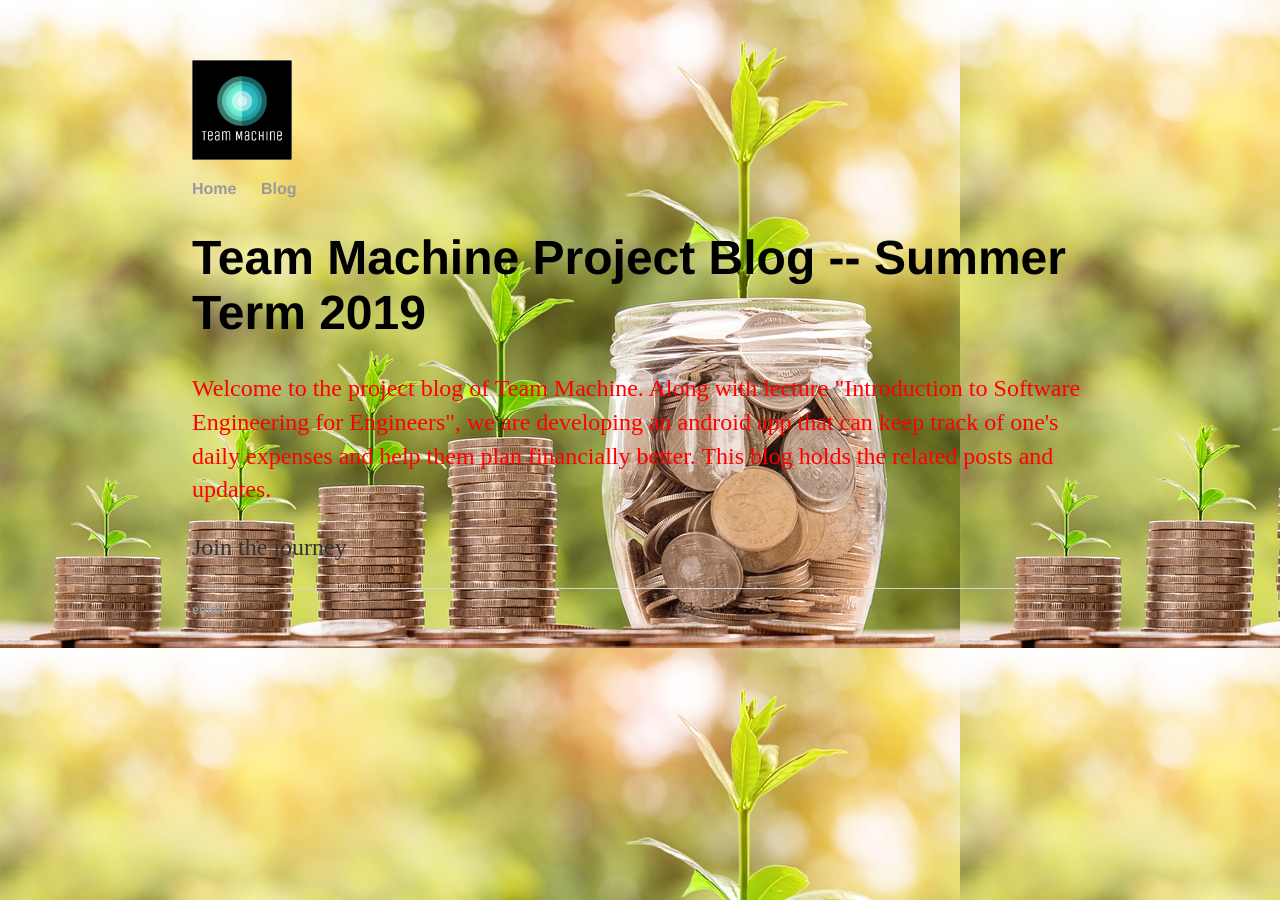
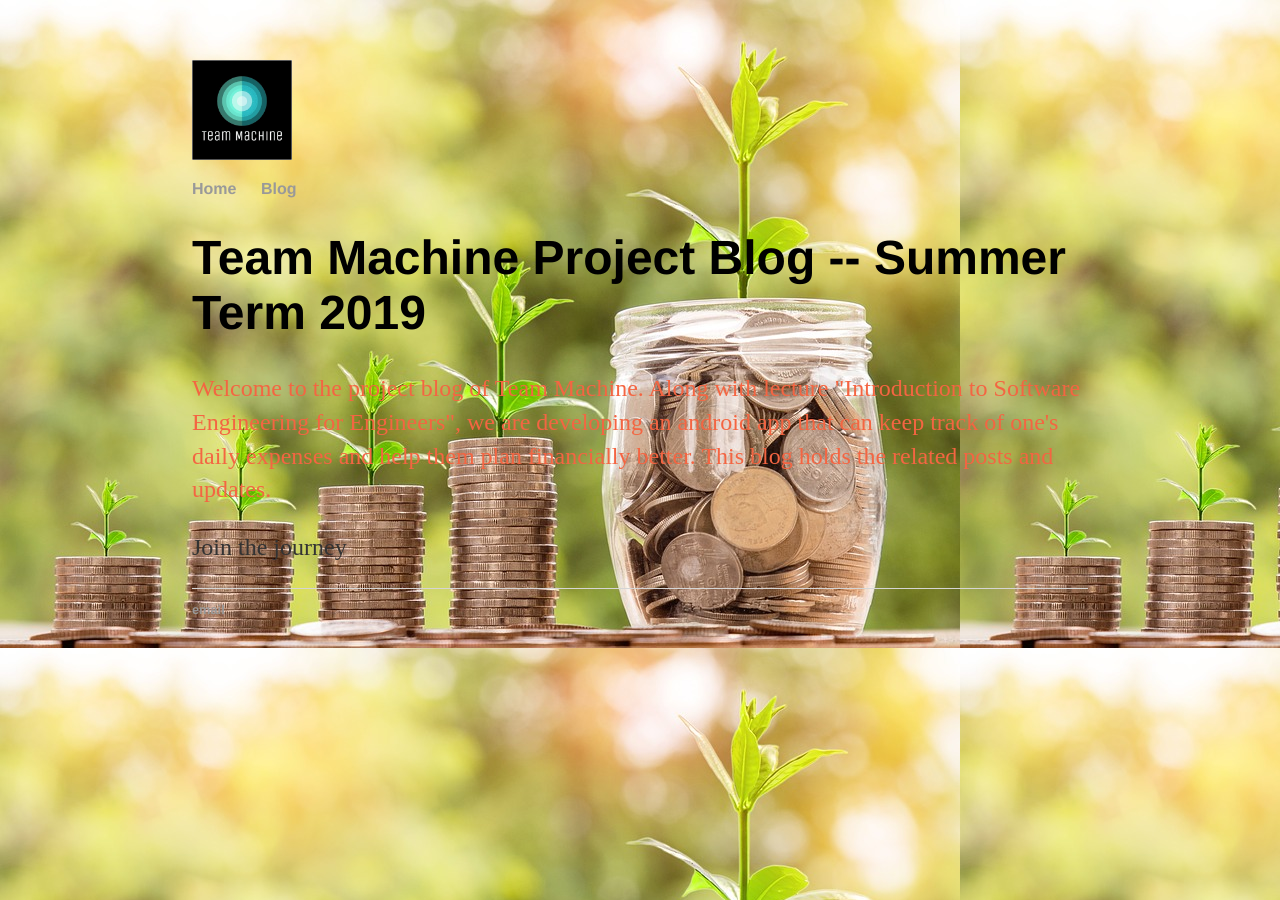
Before and after one commit to DBSE-teaching/isee2019-TeamMachine, a Jekyll site: the page built from docs/index.html, in a window 1280 px wide. Built offline with Jekyll 4.4.1, drawn with Linux system fonts in a browser that asks for light colours; a file with an impossible date is left out.

Commit message:
Update index.html

```diff
--- a/docs/index.html
+++ b/docs/index.html
@@ -6,7 +6,7 @@ title: Software Engineers Blog -- Summer term 2018
 	<h1>Team Machine Project Blog -- Summer Term 2019</h1>
 		<body background="{{site.baseurl}}//images/B1.jpg">
 
-	<p><font color="red">Welcome to the project blog of Team Machine.
+	<p><font color="#f46542">Welcome to the project blog of Team Machine.
 		Along with lecture "Introduction to Software Engineering for Engineers", we are developing an android app that can keep track of one's daily expenses and help them plan financially better.
 		This blog holds the related posts and updates.
 	</font></p>
```
